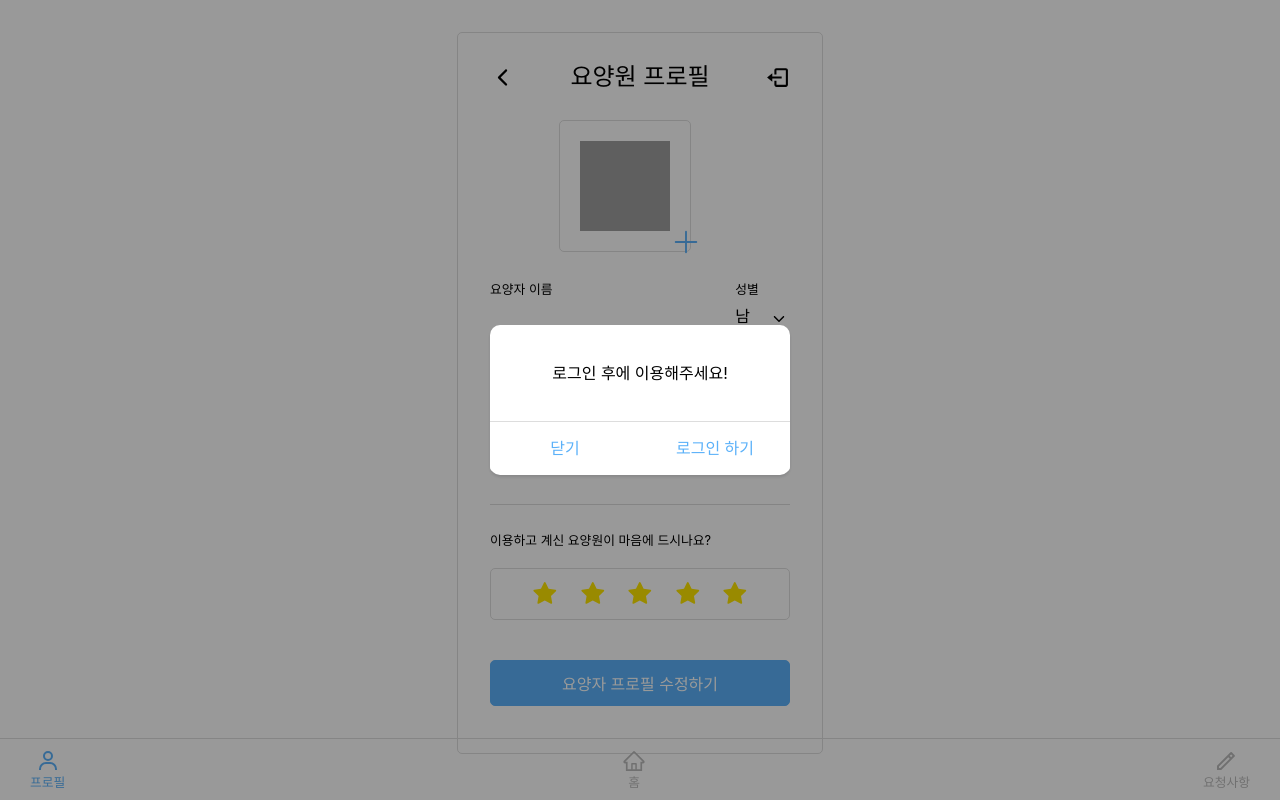
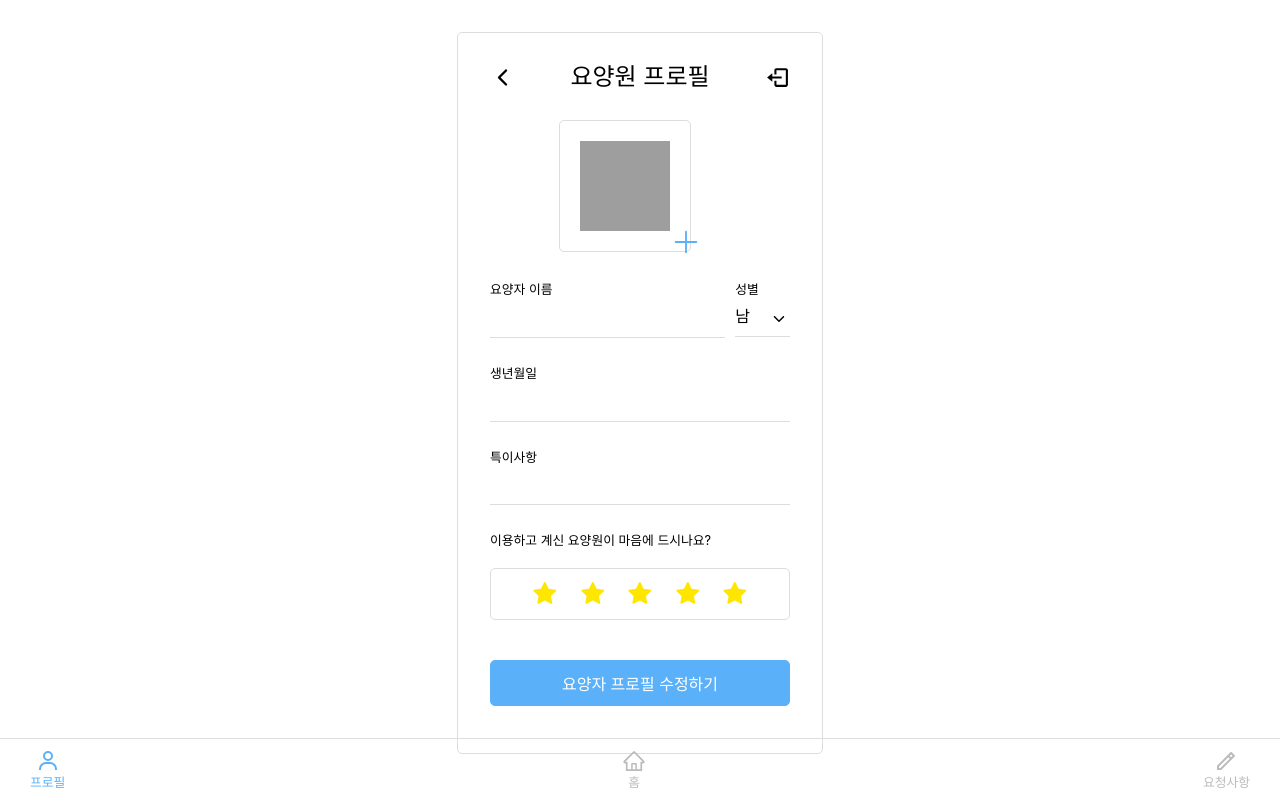
Before and after one commit to BBIYAC/anboo-react-frontend, a React (Create React App) app: page /rg/profile in a window 1280 px wide. Built offline with nearby package versions, Linux system fonts and the light colour scheme; grey boxes are pictures that could not be loaded.

Commit message:
Delete modal test in register profile

```diff
--- a/src/components/organisms/Modal/LoginCheckModal.js
+++ b/src/components/organisms/Modal/LoginCheckModal.js
@@ -1,8 +1,7 @@
 import React from 'react';
-import { BsJournalMedical } from 'react-icons/bs';
 
 const LoginCheckModal = ({isClicked, modalText, btn1Text, btn2Text}) =>{
-    const handleModalStyle = isClicked?{
+    const handleModalStyle = !isClicked?{
         position: 'absolute',
         top: '0',
         left: '0',
```
